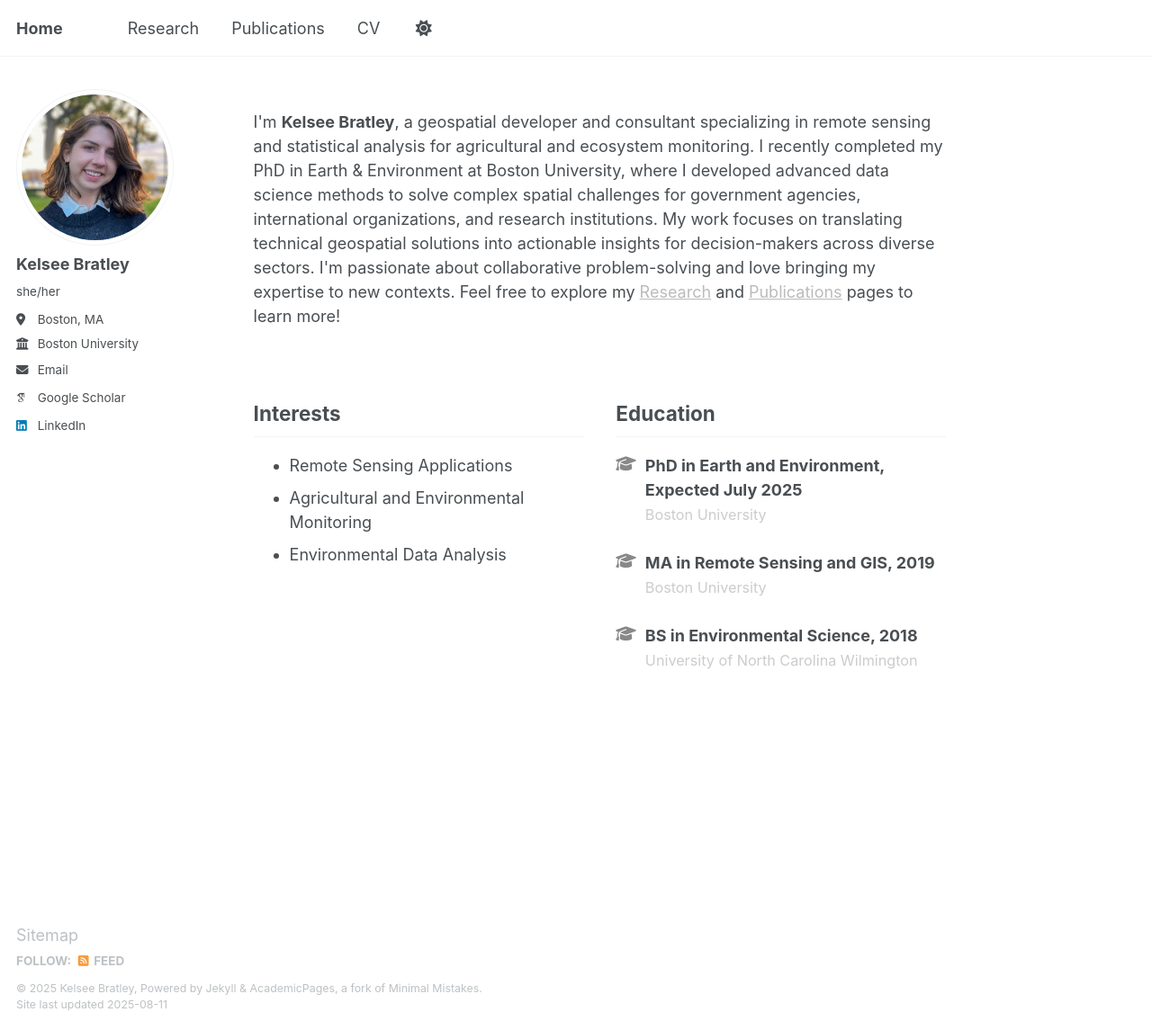
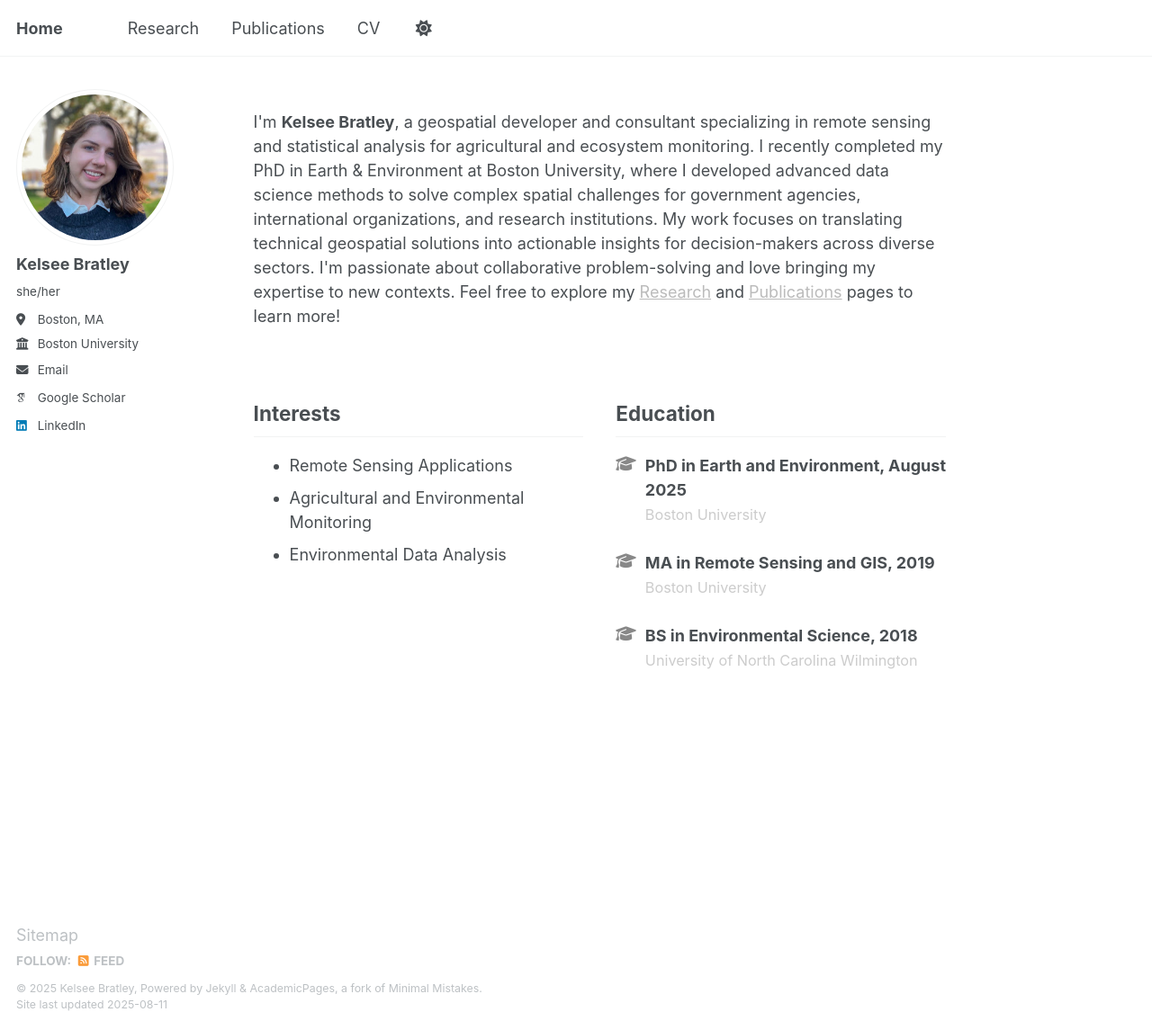
Before and after one commit to kbratley/kbratley.github.io, a Jekyll site: the page built from _pages/about.md, in a window 1280 px wide and 1145 px high. Shown: the whole window at 90% size. Built offline with Jekyll 4.4.1, drawn with Linux system fonts in a browser that asks for light colours; some web fonts are replaced.

Commit message:
Update about.md

```diff
--- a/_pages/about.md
+++ b/_pages/about.md
@@ -39,7 +39,7 @@ pages to learn more!
       <div style="display: flex; align-items: flex-start;">
         <i class="fas fa-graduation-cap" style="margin-right: 10px; color: #888; margin-top: 3px;"></i>
         <div>
-          <strong>PhD in Earth and Environment, Expected July 2025</strong><br>
+          <strong>PhD in Earth and Environment, August 2025</strong><br>
           <span style="font-size: 0.9em; color: #ccc;">Boston University</span>
         </div>
       </div>
```
